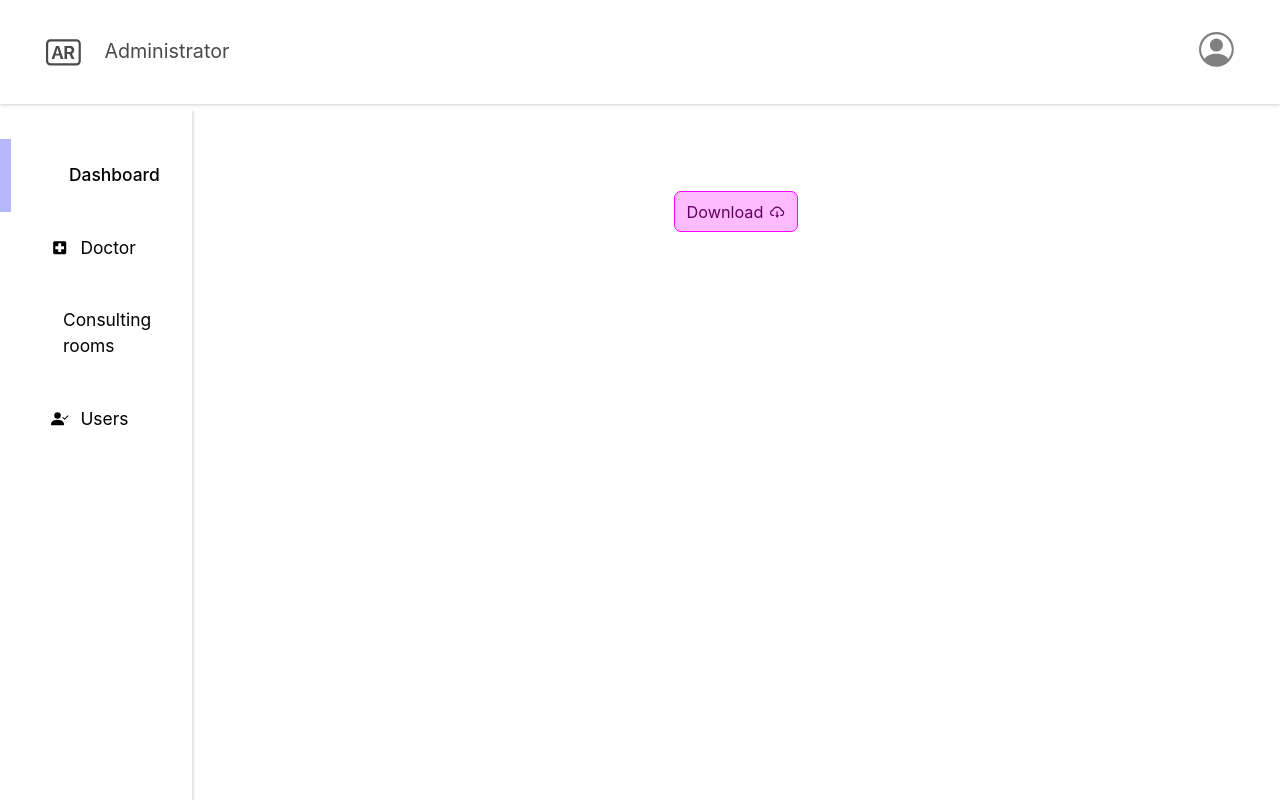
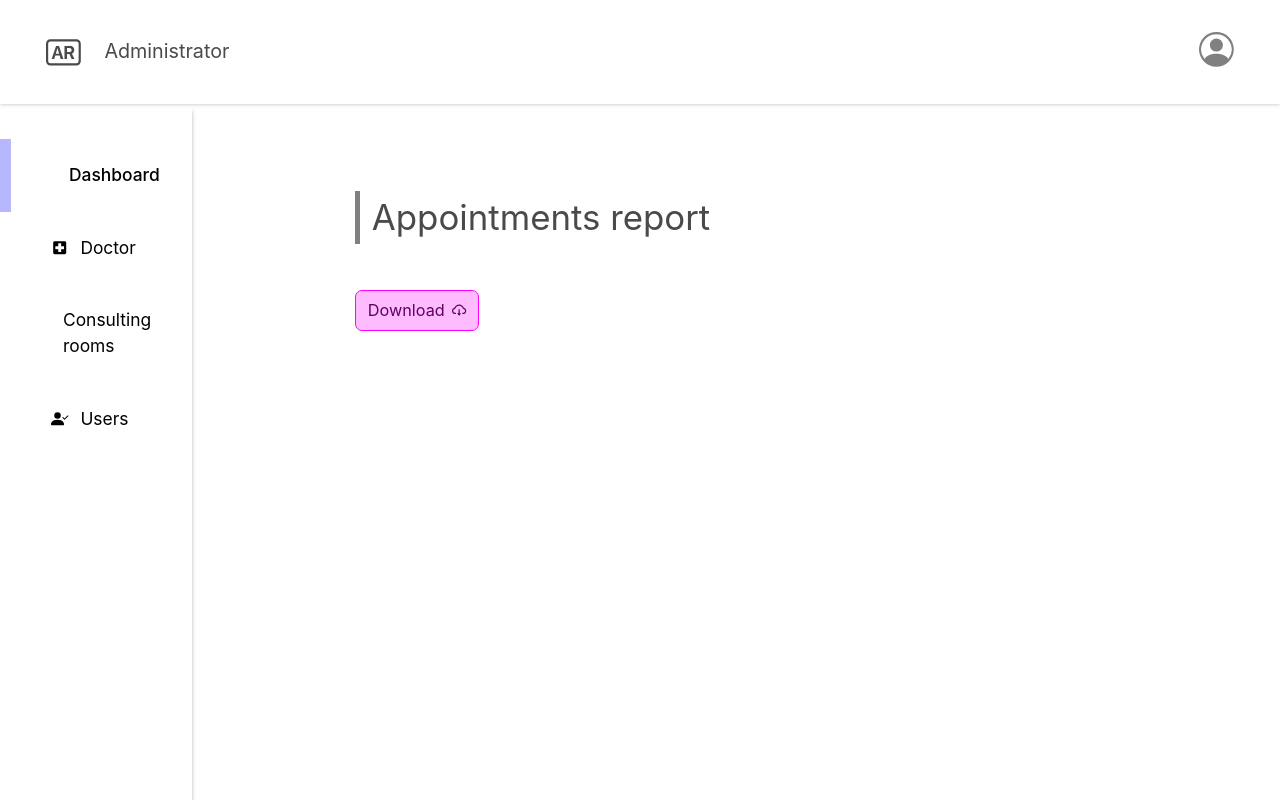
Before and after one commit to antoniomata99/frontend-healthtech, a React (Create React App) app: page /admin in a window 1280 px wide. Built offline with nearby package versions, Linux system fonts and the light colour scheme.

Commit message:
:construction: [ADD] Dashboard title

```diff
--- a/src/pages/DashBoard/Dashboard.jsx
+++ b/src/pages/DashBoard/Dashboard.jsx
@@ -7,7 +7,7 @@ import { AdminLayout } from '../../layouts'
 const Dashboard = () => {
   return (
     <AdminLayout>
-      <Container>
+      <Container title='Appointments report'>
         <section className='Users_Menu Users_Menu--center'>
           <div className='Users_Button Users_Button--download'>
             <a
--- a/src/pages/Login/Login.jsx
+++ b/src/pages/Login/Login.jsx
@@ -35,7 +35,7 @@ const Login = () => {
           history.push('/doctor')
         }
       } else {
-        console.error('Error login the user')
+        alert('Error login the user')
       }
     }
   }
--- a/src/styles/globals/Users.scss
+++ b/src/styles/globals/Users.scss
@@ -6,7 +6,7 @@
     width: 100%;
 
     &--center {
-      width: auto;
+      margin-top: 4rem;
     }
   }
 
```
